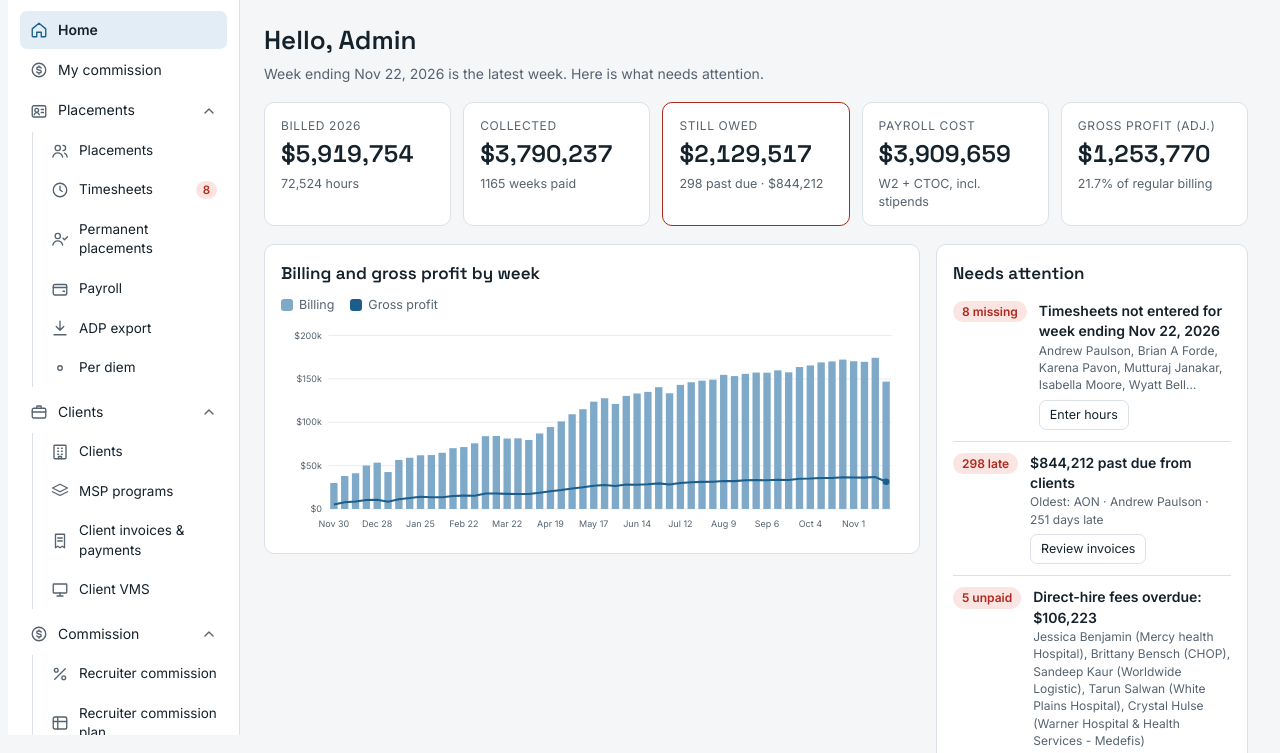
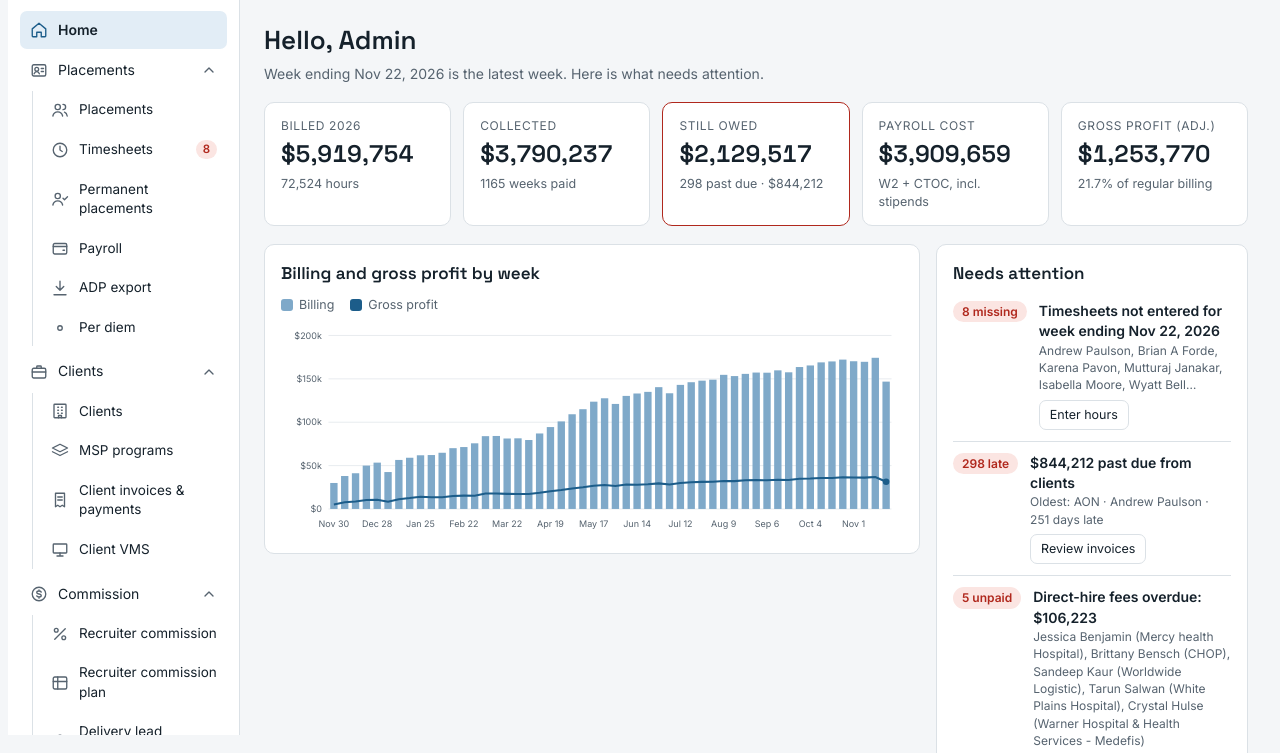
Before and after one commit to HimanshuUniqueIT/staffing-billing-desk, a plain HTML site: page index.html in a window 1280 px wide. Shown: the part 73-826 px from the top of the page. Drawn offline with Linux system fonts and the light colour scheme.

Commit message:
Hide My commission for Admin, Finance and Executive
Co-Authored-By: Claude Opus 5.5 <noreply@anthropic.com>

```diff
--- a/index.html
+++ b/index.html
@@ -1215,7 +1215,7 @@ PERMS.rec.scope='Only their own commission';PERMS.rec.nav=['mycomm'];BASE.rec.na
 if(!KINDS.find(x=>x[0]==='sp')){KINDS.push(['sp','Sales person']);KLBL.sp='Sales person';PERMS.sp={nav:['mycomm'],bill:0,pay:0,margin:0,scope:'Only their own commission'};BASE.sp={nav:['mycomm'],bill:0,pay:0,margin:0};SCOPED.push('sp')}
 ensureUsers();{let nu=S.users.find(u=>u.id==='neha');if(nu)S.users.splice(S.users.indexOf(nu),1);else nu={id:'neha',label:'Neha · Sales person',name:'Neha',email:'neha@generistek.com',kind:'sp',p:'Neha',active:true,added:ASOF};const bi=S.users.findIndex(u=>u.id==='bidya');S.users.splice(bi>=0?bi+1:S.users.length,0,nu)}
 window.pmX0=1;
-window.pmX=r=>['dm','sd'].includes(r.kind)?Object.assign({},PERMS[r.kind],{nav:['mycomm'],scope:'Only their own commission'}):r.kind==='lead'&&/Sales/.test(r.label||'')?Object.assign({},PERMS.lead,{nav:['mycomm'],scope:'Only their own commission'}):null;PERMS.lead.scope='Only their own placements (sales lead: their clients · delivery lead: their team)';
+window.pmX=r=>['admin','finance','exec'].includes(r.kind)?Object.assign({},PERMS[r.kind],{nav:PERMS[r.kind].nav.filter(p=>p!=='mycomm')}):['dm','sd'].includes(r.kind)?Object.assign({},PERMS[r.kind],{nav:['mycomm'],scope:'Only their own commission'}):r.kind==='lead'&&/Sales/.test(r.label||'')?Object.assign({},PERMS.lead,{nav:['mycomm'],scope:'Only their own commission'}):null;PERMS.lead.scope='Only their own placements (sales lead: their clients · delivery lead: their team)';
 applyAcl();
 
 const dow=d=>new Date(P(d)).getUTCDay();
```
